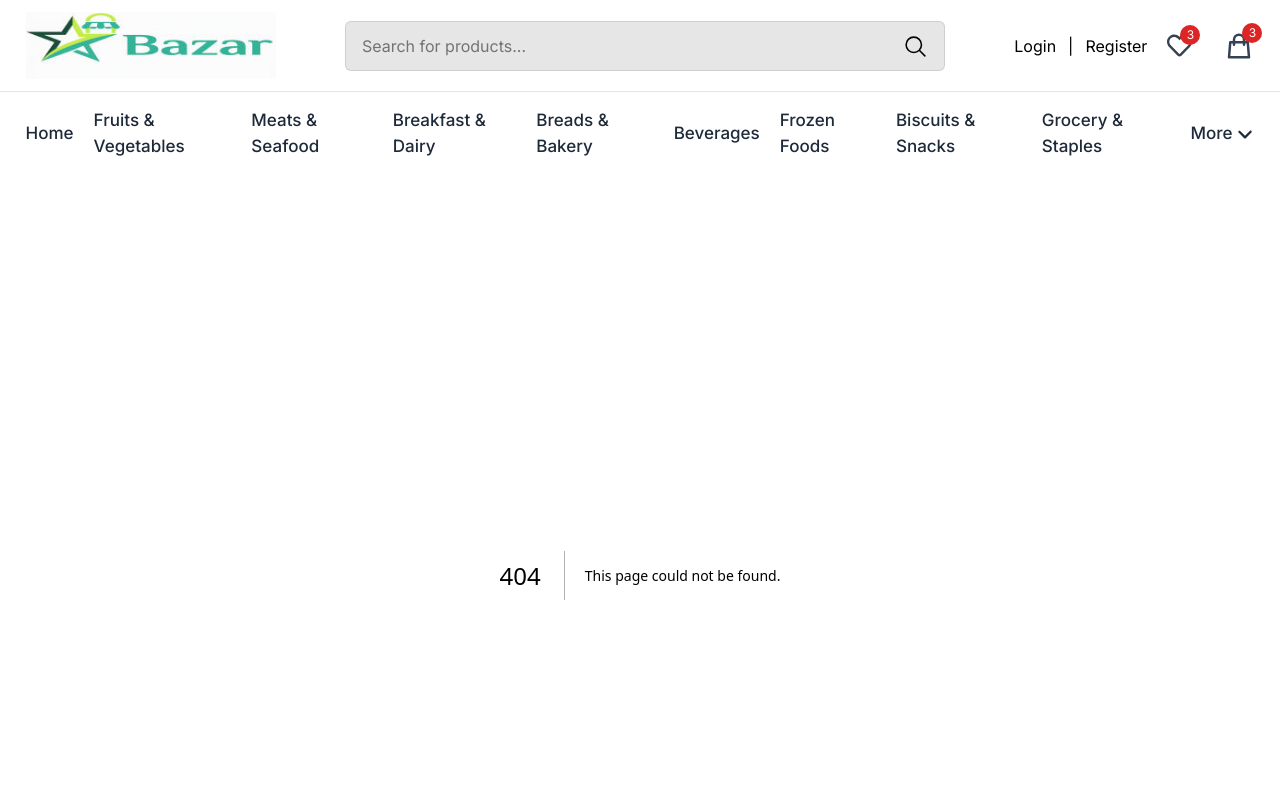
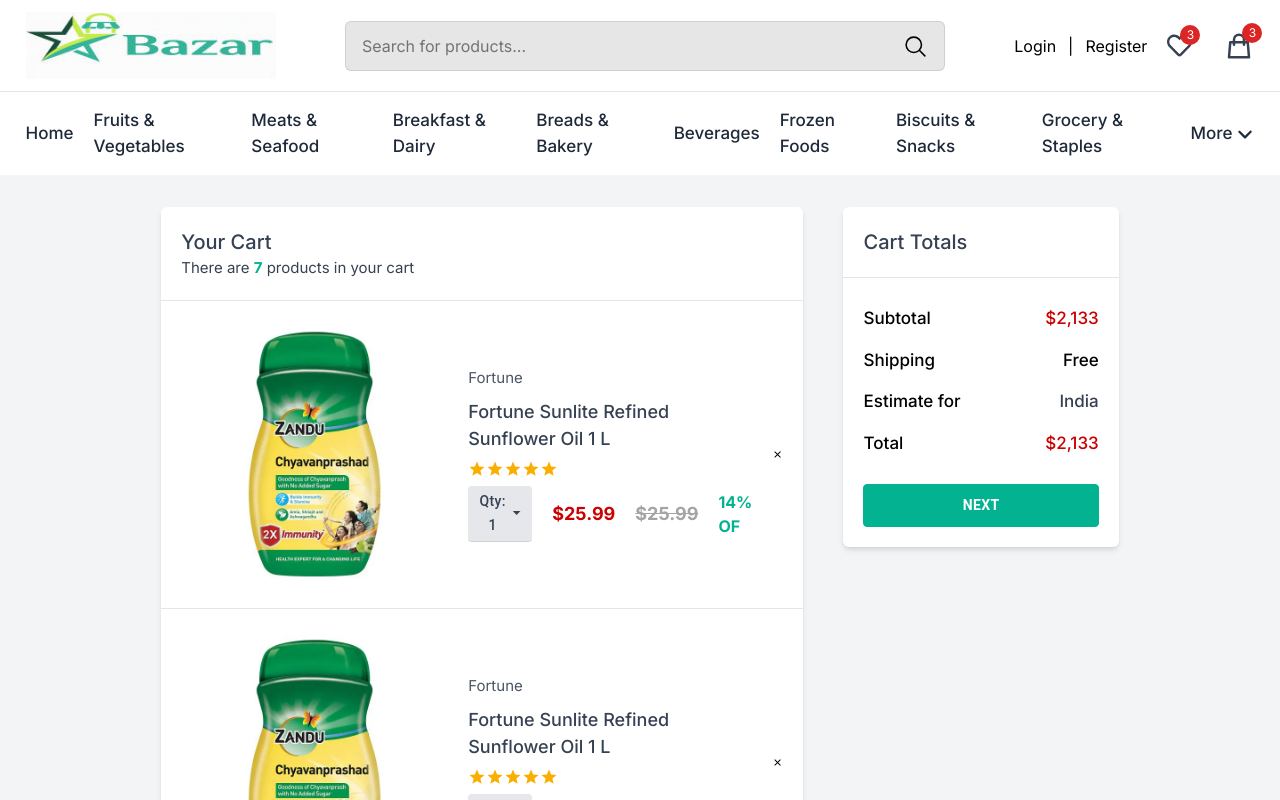
Before and after one commit to 78suhail/Grocery-Store-Web, a Next.js app: page /cart in a window 1280 px wide. Before the commit this address had no page. Shown: the top 800 px of the page. Built offline with nearby package versions, Linux system fonts and the light colour scheme.

Commit message:
Add Cart Page

```diff
--- /dev/null
+++ b/app/cart/CartItems.jsx
@@ -0,0 +1,95 @@
+"use client";
+import React, { useState } from "react";
+import { Button, Rating } from "@mui/material";
+import Image from "next/image";
+import Link from "next/link";
+import { IoMdArrowDropdown, IoMdClose } from "react-icons/io";
+import Menu from "@mui/material/Menu";
+import MenuItem from "@mui/material/MenuItem";
+
+const CartItems = () => {
+  const [anchorEl, setAnchorEl] = useState(null);
+  const open = Boolean(anchorEl);
+  const handleClick = (event) => {
+    setAnchorEl(event.currentTarget);
+  };
+  const handleClose = () => {
+    setAnchorEl(null);
+  };
+  return (
+    <>
+      <div className="productRow flex items-center gap-5 p-5 border-b border-black/10">
+        <Link href={"/product/1"} className="img group">
+          <Image
+            src={"/product.png"}
+            alt="product-img"
+            width={100}
+            height={100}
+            className="w-full transition group-hover:scale-105"
+          />
+        </Link>
+
+        <div className="info flex flex-col gap-2 w-[80%]">
+          <span className="text-[15px] text-gray-600 ">Fortune</span>
+          <Link
+            href={"/product/1"}
+            className="text-[18px] text-gray-700 font-medium hover:text-primary"
+          >
+            Fortune Sunlite Refined Sunflower Oil 1 L
+          </Link>
+          <Rating name="read only" value={5} readOnly size="small" />
+
+          <div className="flex items-center gap-5">
+            <div className="relative">
+              <Button
+                className="!bg-gray-200 !text-gray-700 !py-[3px] !px-2 !capitalize !border-b !border-black/10 "
+                onClick={handleClick}
+              >
+                Qty: 1 <IoMdArrowDropdown size={18} />{" "}
+              </Button>
+
+              <Menu
+                id="qtyDrop"
+                anchorEl={anchorEl}
+                open={open}
+                onClose={handleClose}
+                slotProps={{
+                  paper: {
+                    sx: {
+                      maxHeight: 200,
+                      overflowY: "auto",
+                    },
+                  },
+                  list: {
+                    "aria-labelledby": "basic-button",
+                  },
+                }}
+              >
+                {Array.from({ length: 15 }).map((_, index) => (
+                  <MenuItem key={index} onClick={() => handleClose(index + 1)}>
+                    {index + 1}
+                  </MenuItem>
+                ))}
+              </Menu>
+            </div>
+
+            <div className="flex items-center justify-between gap-5">
+              <span className="text-[#cb0000] text-[18px] font-semibold">
+                $25.99
+              </span>
+              <span className="text-[#A4A4A4] text-[18px] font-semibold line-through">
+                $25.99
+              </span>
+
+              <span className="text-primary text-[16px] font-bold">14% OF</span>
+            </div>
+          </div>
+        </div>
+
+        <IoMdClose size={25} className="cursor-pointer hover:text-primary" />
+      </div>
+    </>
+  );
+};
+
+export default CartItems;
--- /dev/null
+++ b/app/cart/page.jsx
@@ -0,0 +1,71 @@
+"use client";
+
+import React from "react";
+import CartItems from "./CartItems";
+import { Button } from "@mui/material";
+
+const Page = () => {
+  return (
+    <div className="bg-gray-100 py-8">
+      <div className="container mx-auto px-4">
+        <div className="flex w-[80%] mx-auto gap-10">
+          <div className="bg-white rounded-md shadow-md w-[70%]">
+            <div className="p-5 border-b border-black/10">
+              <h2 className="text-[20px] text-gray-700 font-medium">
+                Your Cart
+              </h2>
+              <p className="text-[15px] text-gray-700 font-normal">
+                There are <span className="text-primary font-bold">7</span>{" "}
+                products in your cart
+              </p>
+            </div>
+
+            <CartItems />
+            <CartItems />
+            <CartItems />
+            <CartItems />
+          </div>
+
+          <div className="col2  w-[30%]">
+            <div className="bg-white rounded-md shadow-md">
+              <div className="p-5 border-b border-black/10">
+                <h2 className="text-[20px] text-gray-700 font-medium">
+                  Cart Totals
+                </h2>
+              </div>
+              <div className="info p-5 ">
+                <div className="flex items-center justify-between text-[17px] font-medium text-gary-700 py-2">
+                  <span>Subtotal</span>
+                  <span className="text-[#cb0000]">$2,133</span>
+
+                </div>
+                <div className="flex items-center justify-between text-[17px] font-medium text-gary-700 py-2">
+                  <span>Shipping</span>
+                  <span className="text-gray-7000">Free</span>
+
+                </div>
+                <div className="flex items-center justify-between text-[17px] font-medium text-gary-700 py-2">
+                  <span>Estimate for</span>
+                  <span className="text-gray-700">India</span>
+
+                </div>
+                <div className="flex items-center justify-between text-[17px] font-medium text-gary-700 py-2">
+                  <span>Total</span>
+                  <span className="text-[#cb0000]">$2,133</span>
+
+                </div>
+
+              </div>
+
+              <div className="px-5 flex w-full pb-5">
+                <Button className="btn-g w-full">Next</Button>
+              </div>
+            </div>
+          </div>
+        </div>
+      </div>
+    </div>
+  );
+};
+
+export default Page;
--- a/app/globals.css
+++ b/app/globals.css
@@ -19,8 +19,8 @@
   display: flex;
   align-items: center;
   justify-content: center;
-  width: 50px !important;
-  height: 50px !important;
+  width: 42px !important;
+  height: 42px !important;
   background: #fff !important;
   border-radius: 50% !important;
   opacity: 1 !important;
@@ -30,7 +30,7 @@
 .swiper-button-next svg,
 .swiper-button-prev svg {
   color: #000 !important;
-  width: 15px !important;
+  width: 13px !important;
 }
 
 /* Hover background */
@@ -130,3 +130,37 @@ input::-webkit-inner-spin-button{
 input[type=number]{
   -moz-appearance: textfield;
 }
+
+/* ============================= */
+/* Global Scrollbar for Cratitems*/
+/* ============================= */
+
+.MuiMenu-paper {
+  max-height: 250px;
+  overflow-y: auto;
+}
+
+/* Chrome, Edge, Safari */
+.MuiMenu-paper::-webkit-scrollbar {
+  width: 6px;
+}
+
+.MuiMenu-paper::-webkit-scrollbar-track {
+  background: #f1f1f1;
+  border-radius: 8px;
+}
+
+.MuiMenu-paper::-webkit-scrollbar-thumb {
+  background: #bdbdbd;
+  border-radius: 8px;
+}
+
+.MuiMenu-paper::-webkit-scrollbar-thumb:hover {
+  background: #9e9e9e;
+}
+
+/* Firefox */
+.MuiMenu-paper {
+  scrollbar-width: thin;
+  scrollbar-color: #bdbdbd #f1f1f1;
+}
--- a/app/page.tsx
+++ b/app/page.tsx
@@ -2,9 +2,6 @@ import HomeSlider from '@/components/HomeSlider';
 import CatSlider from '@/components/CatSlider';
 import PopularProducts from '@/components/PopularProducts';
 import Banners from '@/components/Banners';
-import ProductSlider from '@/components/ProductSlider';
-import Link from 'next/link';
-import { MdOutlineArrowRightAlt } from "react-icons/md";
 import ProductRow from '@/components/ProductRow';
 
 export default function Home() {
--- a/app/product/[productId]/page.jsx
+++ b/app/product/[productId]/page.jsx
@@ -1,18 +1,17 @@
 "use client"
 import React from 'react'
 import ProductDetailsComponent from '../../../components/ProductDetails';
-import ProductRow from "@/components/ProductRow";
 
 
 const ProductDetails = () => {
   return (
    <>
    <section className='py-10 bg-white'>
-    <div className='container mb-5'>
+    <div className='container pb-5'>
      <ProductDetailsComponent/>
     </div>
 
-    <ProductRow title="Related Products"/>
+
 
    </section>
    </>
```
Also changed, not shown: public/6ef4f58a24ee909f85e95e4509ed8b97128b83e7.png (added), public/product.png (added).
